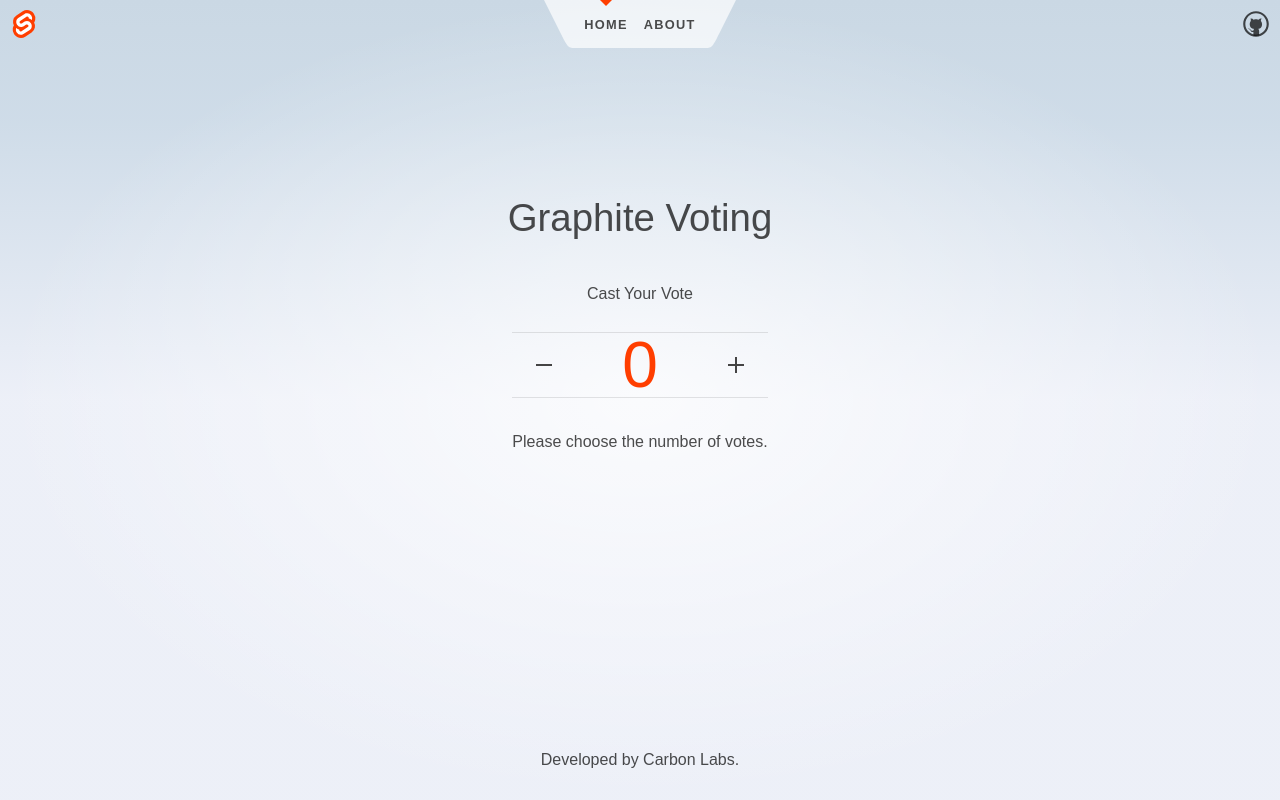
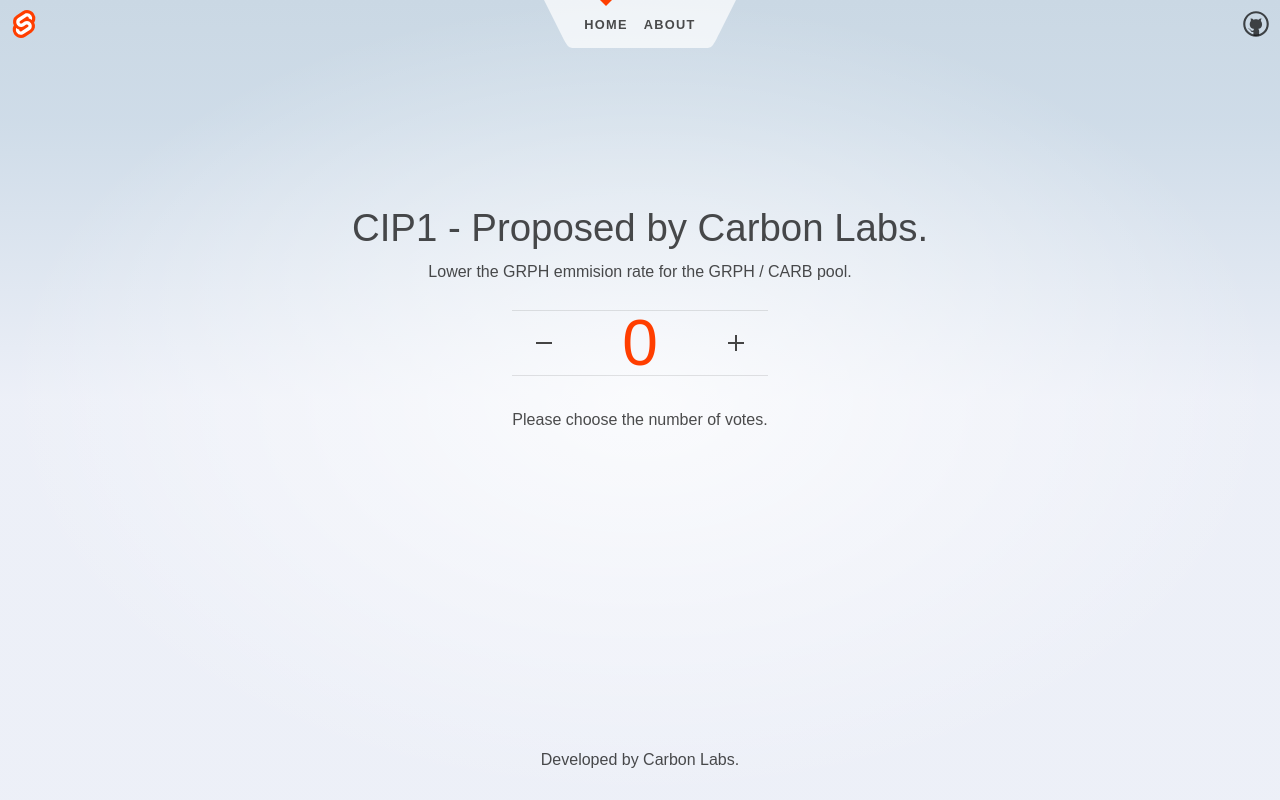
Before and after one commit to hello-adam-martin/graphite, a SvelteKit app: page / in a window 1280 px wide. Built offline with nearby package versions, Linux system fonts and the light colour scheme.

Commit message:
5 files modified

```diff
--- a/package.json
+++ b/package.json
@@ -23,5 +23,8 @@
 		"typescript": "^4.7.4",
 		"vite": "^3.1.0"
 	},
-	"type": "module"
+	"type": "module",
+	"dependencies": {
+		"@zilliqa-js/zilliqa": "^3.3.4"
+	}
 }
--- a/src/routes/+page.svelte
+++ b/src/routes/+page.svelte
@@ -10,11 +10,9 @@
 </svelte:head>
 
 <section>
-	<h1>
-		Graphite Voting
-	</h1>
+	<h1>CIP1 - Proposed by Carbon Labs.</h1>
 
-	<h2>Cast Your Vote</h2>
+	<h2>Lower the GRPH emmision rate for the GRPH / CARB pool.</h2>
 
 	<Counter />
 </section>
@@ -30,6 +28,8 @@
 
 	h1 {
 		width: 100%;
+		padding-bottom: 0;
+		margin-bottom: 0
 	}
 
 </style>
--- a/src/routes/Counter.svelte
+++ b/src/routes/Counter.svelte
@@ -15,6 +15,10 @@
 	function modulo(n, m) {
 		// handle negative numbers
 		return ((n % m) + m) % m;
+	}
+
+	function placeVote() {
+		alert(voteCost)
 	}
 </script>
 
@@ -43,7 +47,7 @@
 <p>
 	This vote will cost <b>{voteCost}</b> $GRPH
 </p>
-<button>vote</button>
+<button on:click|once={placeVote}>vote</button>
 {:else}
 <p>
 	Please choose the number of votes.
```
Also changed, not shown: 2 other files (tests, documents, lock files or other folders).
